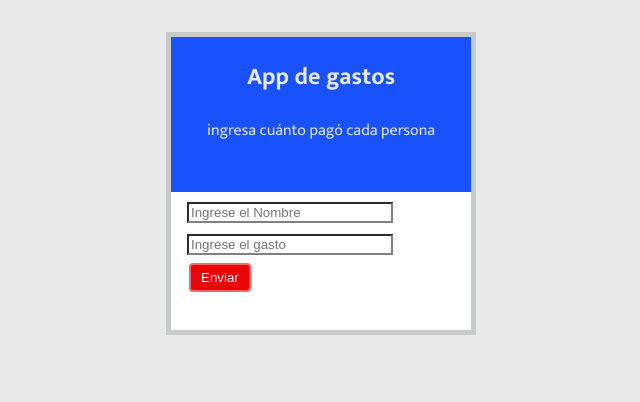
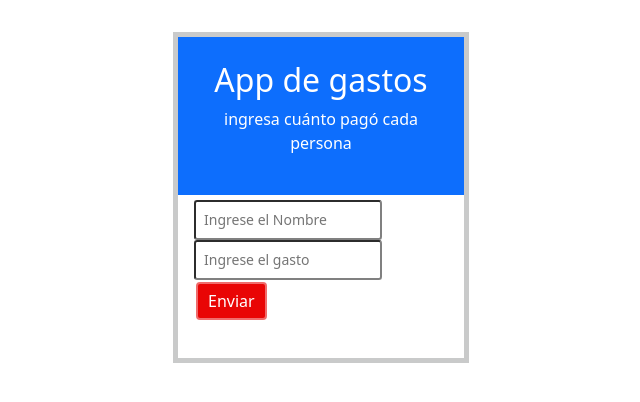
Before and after one commit to MatiasGarnica/Sprint2PruebaMatias, a plain HTML site: page index.html in a window 1280 px wide. Shown: the whole page, without its empty margins (319-959 px from the left). Drawn offline with nearby package versions, Linux system fonts and the light colour scheme.

Commit message:
bootstrap

```diff
--- a/index.html
+++ b/index.html
@@ -9,16 +9,18 @@
     <link rel="preconnect" href="https://fonts.googleapis.com">
     <link rel="preconnect" href="https://fonts.gstatic.com" crossorigin>
     <link href="https://fonts.googleapis.com/css2?family=Mukta:wght@200;400;700&display=swap" rel="stylesheet">
+    <link href="https://cdn.jsdelivr.net/npm/bootstrap@5.1.3/dist/css/bootstrap.min.css" rel="stylesheet">
+    <script src="https://cdn.jsdelivr.net/npm/bootstrap@5.1.3/dist/js/bootstrap.bundle.min.js"></script>
 </head>
-<body>
-    <header>
+<body class="container-sm col-9 col-sm-7 col-md-5 col-xl-3">
+    <header class="container p-4 bg-primary text-white">
         <h2>App de gastos</h2>
         <p>ingresa cuánto pagó cada persona</p>
     </header>
     <nav id="Estructura">
     <div id="datos-ingresar">
-        <input type="text" id="nombre" class="nombre" placeholder="Ingrese el Nombre">
-        <input type="number" id="gasto" class="gasto" placeholder="Ingrese el gasto">
+        <input type="text" id="nombre" class="nombre text-body form-control-sm" placeholder="Ingrese el Nombre">
+        <input type="number" id="gasto" class="gasto text-body form-control-sm" placeholder="Ingrese el gasto">
     </div>
     <div>
         <button id="rdo" onclick="Enviar()">Enviar</button>
--- a/style.css
+++ b/style.css
@@ -5,16 +5,15 @@ body{
     width: 310px;
     height: 50px;
     font-family: Mukta;
+    margin: 0;
+    align-items: center
 }
 
 
 header{
-    color: rgb(232, 232, 232);
-    background-color: rgb(25, 81, 251);
     border: 5px solid rgb(201, 202, 202);
     border-bottom: none;
     text-align: center;
-    padding: 0 2em 2em 2em;
 }
 nav{
     background-color: rgb(255, 255, 255);
```
